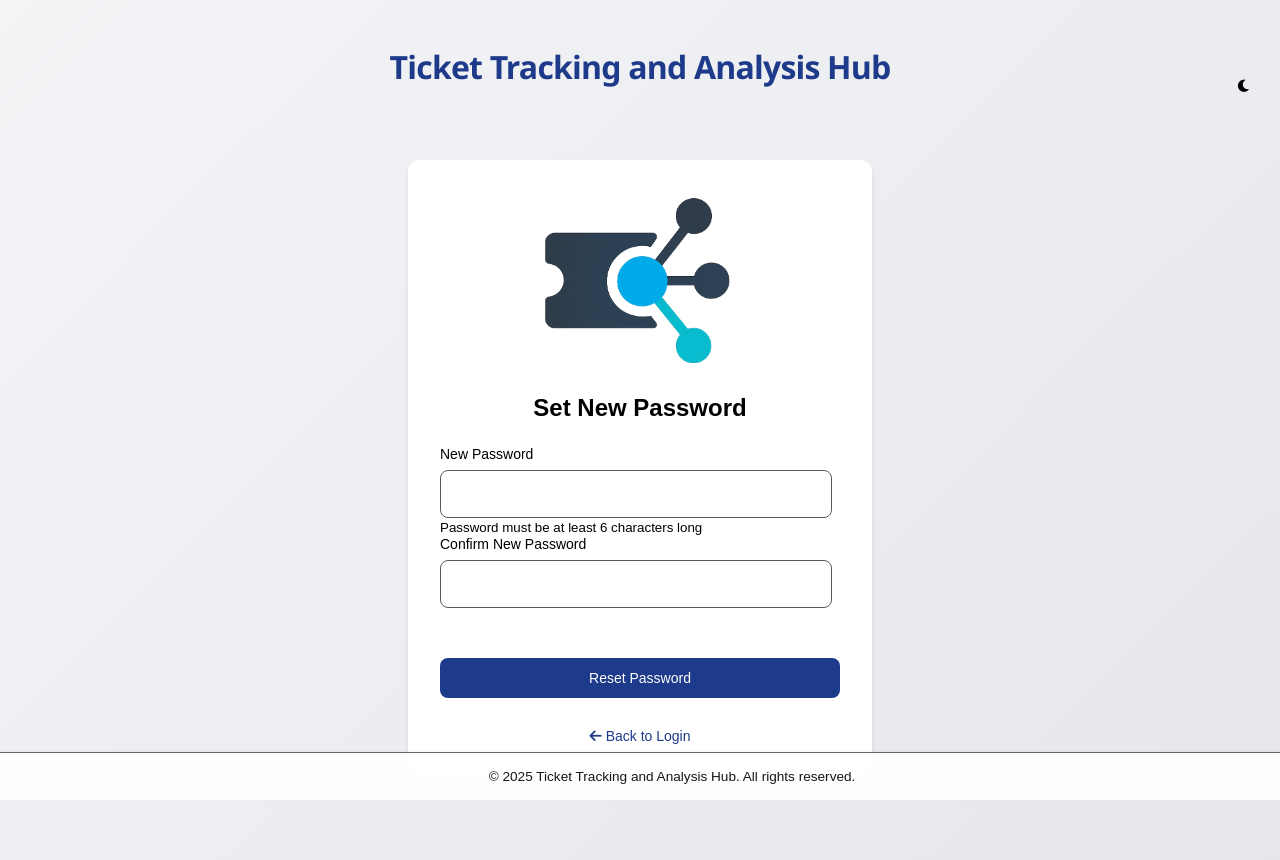
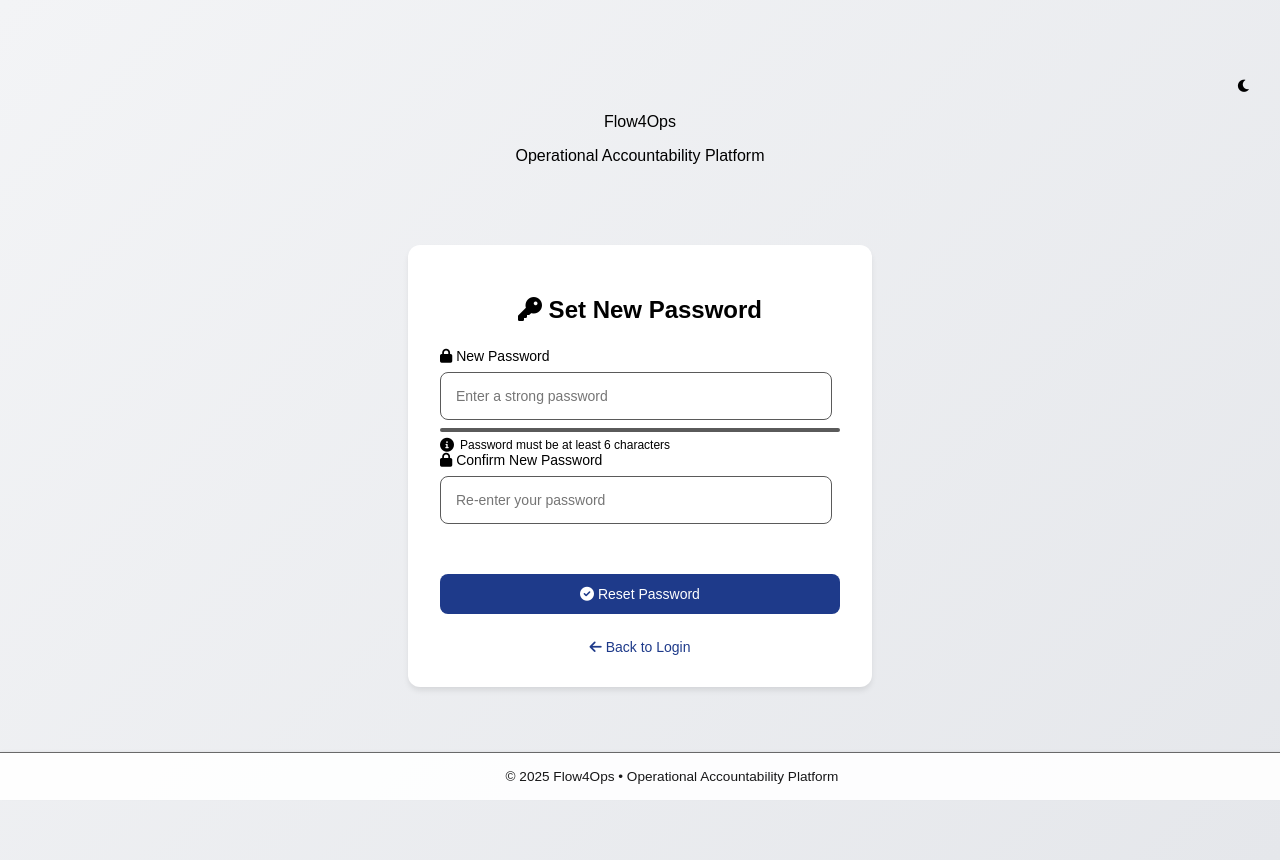
Before and after one commit to Sinenhlanhla-1604/ITMS, a Flask app: template templates/reset_password.html in a window 1280 px wide. Run offline with Flask 3, Linux system fonts and the light colour scheme; the template is opened without the code that fills it, so the values that code supplies are empty; parts of the project's set-up code (start-up, migrations or seed data) failed here and were passed over; some libraries are stand-ins or nearby versions.

Commit message:
Updated the visual appearance to look more professional

```diff
--- a/templates/reset_password.html
+++ b/templates/reset_password.html
@@ -3,34 +3,85 @@
 <head>
   <meta charset="UTF-8" />
   <meta name="viewport" content="width=device-width, initial-scale=1" />
-  <title>TTAH - Reset Password</title>
+  <title>Flow4Ops - Reset Password</title>
+
+  <!-- Font Awesome -->
+  <link rel="stylesheet" href="https://cdnjs.cloudflare.com/ajax/libs/font-awesome/6.0.0/css/all.min.css">
+
+  <!-- Login CSS (reuse for consistency) -->
   <link rel="stylesheet" href="{{ url_for('static', filename='styles/login.css') }}">
-  <link rel="stylesheet" href="https://cdnjs.cloudflare.com/ajax/libs/font-awesome/6.0.0/css/all.min.css">
+
   <style>
-    .logo {
-      width: 200px;
-      height: auto;
-      margin-left: 98px;
+    /* Password strength indicator */
+    .password-strength {
+      margin-top: 0.5rem;
+      height: 4px;
+      background: var(--border-color);
+      border-radius: 2px;
+      overflow: hidden;
+      transition: all 0.3s ease;
     }
-    .system-header {
+
+    .password-strength-bar {
+      height: 100%;
+      width: 0%;
+      transition: all 0.3s ease;
+    }
+
+    .strength-weak {
+      width: 33%;
+      background: #ef4444;
+    }
+
+    .strength-medium {
+      width: 66%;
+      background: #f59e0b;
+    }
+
+    .strength-strong {
+      width: 100%;
+      background: #10b981;
+    }
+
+    .password-hint {
+      font-size: 0.75rem;
+      color: var(--text-muted);
+      margin-top: 0.375rem;
       display: flex;
       align-items: center;
-      justify-content: center;
+      gap: 0.375rem;
+    }
+
+    .password-hint i {
+      font-size: 0.875rem;
+    }
+
+    .password-match {
+      margin-top: 0.5rem;
+      font-size: 0.8125rem;
+      display: flex;
+      align-items: center;
+      gap: 0.5rem;
+    }
+
+    .password-match.match {
+      color: var(--primary-color);
+    }
+
+    .password-match.no-match {
+      color: #ef4444;
     }
   </style>
 </head>
 <body>
-  <h1 class="system-header">
-    <span class="system-name">Ticket Tracking and Analysis Hub</span>
-  </h1>
-  <form action="{{ url_for('reset_password', token=token) }}" method="POST">
-    <img src="{{ url_for('static', filename='img/ttah_logo.png') }}" alt="BCM Logo" class="logo">
-    <h2>Set New Password</h2>
+  <!-- Header -->
+  <div class="system-header">
+    <span>Flow4Ops</span>
+    <p class="tagline">Operational Accountability Platform</p>
+  </div>
 
-    {% if name %}
-    <p>Hello {{ name }}, please enter your new password below.</p>
-    {% endif %}
-
+  <!-- Flash Messages Container -->
+  <div id="flash-messages" class="flash-messages">
     {% with messages = get_flashed_messages(with_categories=true) %}
       {% if messages %}
         {% for category, message in messages %}
@@ -41,44 +92,88 @@
         {% endfor %}
       {% endif %}
     {% endwith %}
+  </div>
 
-    <label for="password">New Password</label>
-    <input type="password" id="password" name="password" required minlength="6" autocomplete="new-password" />
-    <small>Password must be at least 6 characters long</small>
+  <!-- Reset Password Form -->
+  <form action="{{ url_for('reset_password', token=token) }}" method="POST" id="resetForm">
+    <h2>
+      <i class="fas fa-key"></i>
+      Set New Password
+    </h2>
 
-    <label for="confirm_password">Confirm New Password</label>
-    <input type="password" id="confirm_password" name="confirm_password" required minlength="6" autocomplete="new-password" />
+    {% if name %}
+    <div style="text-align: center; margin-bottom: 1.5rem; color: var(--text-secondary); font-size: 0.9375rem;">
+      Hello <strong>{{ name }}</strong>, please create your new password below.
+    </div>
+    {% endif %}
 
-    <button type="submit">Reset Password</button><br><br>
+    <label for="password">
+      <i class="fas fa-lock"></i>
+      New Password
+    </label>
+    <input
+      type="password"
+      id="password"
+      name="password"
+      required
+      minlength="6"
+      autocomplete="new-password"
+      placeholder="Enter a strong password"
+    />
 
-    <a href="{{ url_for('login') }}" id="back_to_login"><i class="fas fa-arrow-left"></i> Back to Login</a>
+    <!-- Password Strength Indicator -->
+    <div class="password-strength">
+      <div class="password-strength-bar" id="strengthBar"></div>
+    </div>
+    <div class="password-hint" id="passwordHint">
+      <i class="fas fa-info-circle"></i>
+      <span>Password must be at least 6 characters</span>
+    </div>
+
+    <label for="confirm_password">
+      <i class="fas fa-lock"></i>
+      Confirm New Password
+    </label>
+    <input
+      type="password"
+      id="confirm_password"
+      name="confirm_password"
+      required
+      minlength="6"
+      autocomplete="new-password"
+      placeholder="Re-enter your password"
+    />
+
+    <!-- Password Match Indicator -->
+    <div class="password-match" id="matchIndicator" style="display: none;"></div>
+
+    <button type="submit" id="submitBtn" disabled>
+      <i class="fas fa-check-circle"></i>
+      Reset Password
+    </button>
+
+    <a href="{{ url_for('login') }}" id="forgot_password_link">
+      <i class="fas fa-arrow-left"></i>
+      Back to Login
+    </a>
   </form>
 
+  <!-- Theme Toggle Button -->
   <button class="theme-toggle" onclick="toggleTheme()" aria-label="Toggle dark mode">
     <i class="fas fa-moon"></i>
   </button>
 
+  <!-- Footer -->
+  <footer class="site-footer">
+    <div class="footer-content">
+      <p>&copy; 2025 Flow4Ops &bull; Operational Accountability Platform</p>
+    </div>
+  </footer>
+
   <script>
-    // Client-side password confirmation validation
-    document.getElementById('confirm_password').addEventListener('input', function() {
-      const password = document.getElementById('password').value;
-      const confirmPassword = this.value;
-
-      if (password && confirmPassword && password !== confirmPassword) {
-        this.setCustomValidity('Passwords do not match');
-      } else {
-        this.setCustomValidity('');
-      }
-    });
-
-    document.getElementById('password').addEventListener('input', function() {
-      const confirmPassword = document.getElementById('confirm_password');
-      if (confirmPassword.value) {
-        confirmPassword.dispatchEvent(new Event('input'));
-      }
-    });
-
-    // Flash message functions
+    // ============================================
+    // Flash Message Functions
+    // ============================================
     function dismissFlash(element) {
       element.classList.add('fade-out');
       setTimeout(() => {
@@ -86,9 +181,33 @@
       }, 300);
     }
 
+    function autoDismissFlash() {
+      const flashMessages = document.querySelectorAll('.flash-message');
+      flashMessages.forEach(message => {
+        const category = message.dataset.category;
+        let timeout = 5000;
+
+        if (category === 'error') {
+          timeout = 8000;
+        } else if (category === 'success') {
+          timeout = 4000;
+        }
+
+        setTimeout(() => {
+          if (message.parentElement) {
+            dismissFlash(message);
+          }
+        }, timeout);
+      });
+    }
+
+    // ============================================
+    // Theme Toggle Function
+    // ============================================
     function toggleTheme() {
       const body = document.body;
       const icon = document.querySelector('.theme-toggle i');
+
       if (body.getAttribute('data-theme') === 'dark') {
         body.removeAttribute('data-theme');
         icon.classList.remove('fa-sun');
@@ -102,23 +221,102 @@
       }
     }
 
-    // Check for saved theme preference
+    // ============================================
+    // Password Strength Checker
+    // ============================================
+    function checkPasswordStrength(password) {
+      const strengthBar = document.getElementById('strengthBar');
+      const hint = document.getElementById('passwordHint');
+
+      // Remove all strength classes
+      strengthBar.className = 'password-strength-bar';
+
+      if (password.length === 0) {
+        hint.innerHTML = '<i class="fas fa-info-circle"></i><span>Password must be at least 6 characters</span>';
+        return;
+      }
+
+      let strength = 0;
+
+      // Length check
+      if (password.length >= 6) strength++;
+      if (password.length >= 10) strength++;
+
+      // Character variety checks
+      if (/[a-z]/.test(password) && /[A-Z]/.test(password)) strength++;
+      if (/[0-9]/.test(password)) strength++;
+      if (/[^a-zA-Z0-9]/.test(password)) strength++;
+
+      // Apply strength class
+      if (strength <= 2) {
+        strengthBar.classList.add('strength-weak');
+        hint.innerHTML = '<i class="fas fa-exclamation-triangle"></i><span style="color: #ef4444;">Weak password</span>';
+      } else if (strength <= 4) {
+        strengthBar.classList.add('strength-medium');
+        hint.innerHTML = '<i class="fas fa-check-circle"></i><span style="color: #f59e0b;">Medium strength</span>';
+      } else {
+        strengthBar.classList.add('strength-strong');
+        hint.innerHTML = '<i class="fas fa-shield-alt"></i><span style="color: #10b981;">Strong password!</span>';
+      }
+    }
+
+    // ============================================
+    // Password Match Checker
+    // ============================================
+    function checkPasswordMatch() {
+      const password = document.getElementById('password').value;
+      const confirmPassword = document.getElementById('confirm_password').value;
+      const matchIndicator = document.getElementById('matchIndicator');
+      const submitBtn = document.getElementById('submitBtn');
+
+      if (confirmPassword.length === 0) {
+        matchIndicator.style.display = 'none';
+        submitBtn.disabled = true;
+        return;
+      }
+
+      matchIndicator.style.display = 'flex';
+
+      if (password === confirmPassword && password.length >= 6) {
+        matchIndicator.className = 'password-match match';
+        matchIndicator.innerHTML = '<i class="fas fa-check-circle"></i><span>Passwords match!</span>';
+        submitBtn.disabled = false;
+        confirmPassword.setCustomValidity('');
+      } else {
+        matchIndicator.className = 'password-match no-match';
+        matchIndicator.innerHTML = '<i class="fas fa-times-circle"></i><span>Passwords do not match</span>';
+        submitBtn.disabled = true;
+        confirmPassword.setCustomValidity('Passwords do not match');
+      }
+    }
+
+    // ============================================
+    // Event Listeners
+    // ============================================
+    document.getElementById('password').addEventListener('input', function(e) {
+      checkPasswordStrength(e.target.value);
+      checkPasswordMatch();
+    });
+
+    document.getElementById('confirm_password').addEventListener('input', checkPasswordMatch);
+
+    // ============================================
+    // Initialize on Page Load
+    // ============================================
     document.addEventListener('DOMContentLoaded', () => {
+      // Check for saved theme preference
       const savedTheme = localStorage.getItem('theme');
       const icon = document.querySelector('.theme-toggle i');
+
       if (savedTheme === 'dark') {
         document.body.setAttribute('data-theme', 'dark');
         icon.classList.remove('fa-moon');
         icon.classList.add('fa-sun');
       }
+
+      // Start auto-dismiss for flash messages
+      autoDismissFlash();
     });
   </script>
-
-  <!-- Footer -->
-  <footer class="site-footer">
-    <div class="footer-content">
-      <p>&copy; 2025 Ticket Tracking and Analysis Hub. All rights reserved.</p>
-    </div>
-  </footer>
 </body>
 </html>
```
